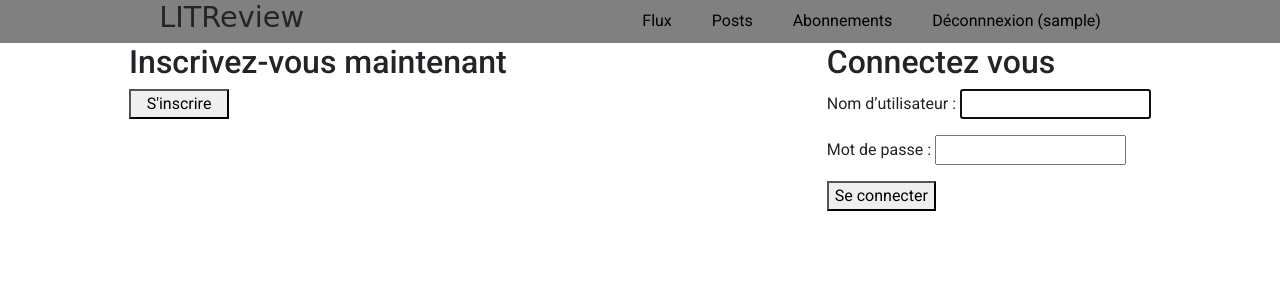
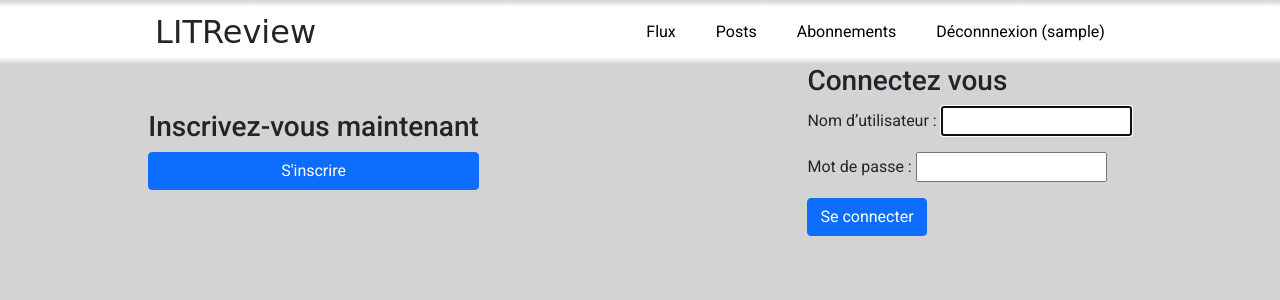
Before and after one commit to tchou93/OCR_PYTHON_P9, a Django app: page /users/login/ in a window 1280 px wide. Shown: the top 300 px of the page. Run offline with Django 4.2, Linux system fonts and the light colour scheme; the visitor is signed in with stand-in values (Sample User, id 1); some web fonts are replaced.

Commit message:
Update front-end part

```diff
--- a/src/templates/base.html
+++ b/src/templates/base.html
@@ -15,7 +15,7 @@
     </head>
 
     <body>
-        <header class="header-wrapper">
+        <header>
 			<h1 class="main-title-font-size"> LITReview </h1>
             {% if user.is_authenticated %}
                 <nav class="nav-links">
@@ -25,7 +25,11 @@
                     <a href="{% url 'logout' %}">Déconnnexion ({{ request.user }})</a>
                 </nav>
             {% endif %}
+            <div class="highlight-effect-top"> </div>
+            <div class="highlight-effect-bottom"> </div>
 		</header>
+
+        <main>
             <div class="message">
                 {% if messages %}
                     {% for message in messages %}
@@ -34,7 +38,6 @@
                 {% endif %}
             </div>
             {% block content %}{% endblock content %}
-
+        </main>
     </body>
-
 </html>
--- a/src/users/static/users/style.css
+++ b/src/users/static/users/style.css
@@ -4,34 +4,74 @@
 html {
     box-sizing: border-box;
     font-size: 16px;
+
 }
 
 body
 {
     font-family: 'Roboto', sans-serif;
-    margin: 0;
     display: flex;
     flex-direction: column;
     justify-content: center;
     align-items: center;
+    background-color:#d3d3d3;
+}
+
+/* ------ */
+/* Header */
+/* ------ */
+header {
+    display: flex;
+    justify-content:space-around;
+    z-index: 3000;
+    position:sticky;
+    align-items: center;
+    height: 4rem;
+    background-color: white;
+    width: 100%;
+    position: relative;
 }
 
 .main-title-font-size {
     font-family: 'Shrikhand', cursive;
-    font-size: 1.8rem;
-    font-weight: 500;
+    font-size: 2rem;
+    margin:0;
 }
 
-/* Header part */
-.header-wrapper {
-    display: flex;
-    position:sticky;
-    justify-content:space-around;
+.highlight-effect-top{
+    position: absolute;
+    width: 100%;
+    height: 7px;
+    background: linear-gradient(#d3d3d3,#ffffff);
     top: 0;
-    background-color: grey;
+}
+
+.highlight-effect-bottom {
+    position: absolute;
     width: 100%;
-    z-index: 3000;
+    height: 7px;
+    background: linear-gradient(#ffffff,#d3d3d3);
+    bottom: 0;
 }
+/* ---------------------- */
+/* Main page disconnected */
+/* ---------------------- */
+main {
+    width: 100%;
+}
+.connexion-wrapper {
+    display:flex;
+    justify-content: space-around;
+    align-items: center;
+    width: 100%;
+}
+
+.connexion-register{
+    display:flex;
+    flex-direction: column;
+    padding-right: 2rem;
+}
+
 
 .nav-links{
     display: flex;
@@ -47,19 +87,9 @@ body
 }
 
 .nav-links a:hover{
-    color:red;
+    color:blue;
 }
 
-/* Session connexion */
-.connexion-wrapper {
-    display:flex;
-}
-
-.connexion-register{
-    display:flex;
-    flex-direction: column;
-    padding-right: 20rem;
-}
 
 #button-register {
     width:100px;
@@ -114,13 +144,6 @@ body
     object-fit: cover;
 }
 
-.btn-primary {
-    width: 30%;
-    color: black;
-    background-color: white;
-    border:1px solid black;
-}
-
 .card--modify-width-outside {
     width: 30rem;
 }
@@ -163,3 +186,7 @@ body
     justify-content: center;
     background-color: grey;
 }
+
+/* ------------------ */
+/* Bootstrap modifier */
+/* ------------------ */
--- a/src/users/templates/users/login.html
+++ b/src/users/templates/users/login.html
@@ -3,16 +3,17 @@
 
 <section class="connexion-wrapper">
     <div class="connexion-register">
-        <h2>Inscrivez-vous maintenant</h2>
-        <button onclick="location.href='{% url 'register' %}'" id="button-register">S'inscrire</button>
+        <h3>Inscrivez-vous maintenant</h3>
+        <a href="{% url 'register' %}" class="btn btn-primary">S'inscrire</a>
     </div>
     <div class="connexion-login">
         <form method="post">
             {% csrf_token %}
-            <h2>Connectez vous</h2>
+            <h3>Connectez vous</h3>
             {{ form.as_p }}
-            <button type="submit" id="button-submit-login">Se connecter</button>
+            <button class="btn btn-primary" type="submit" id="button-submit-login">Se connecter</button>
         </form>
     </div>
 </section>
+
 {% endblock content %}
```
Lines whose indentation alone changed are shown as unchanged.
